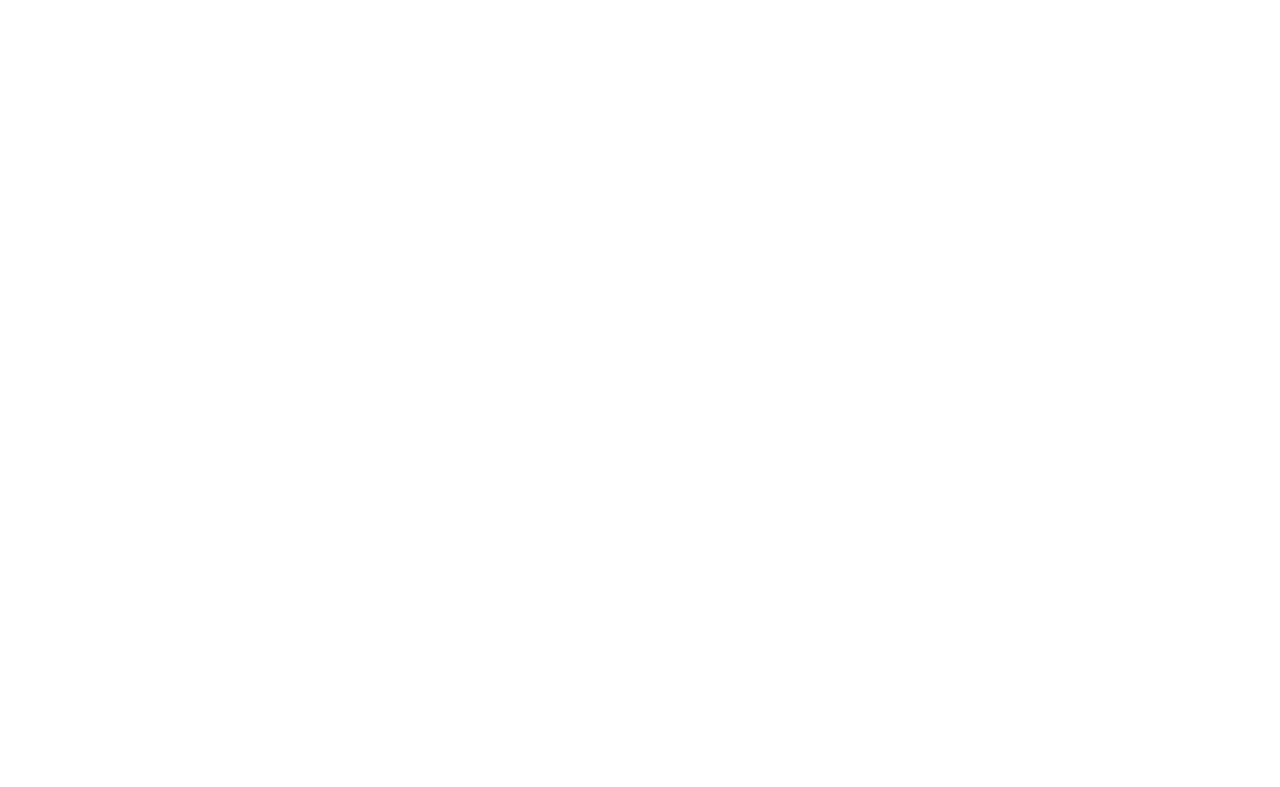
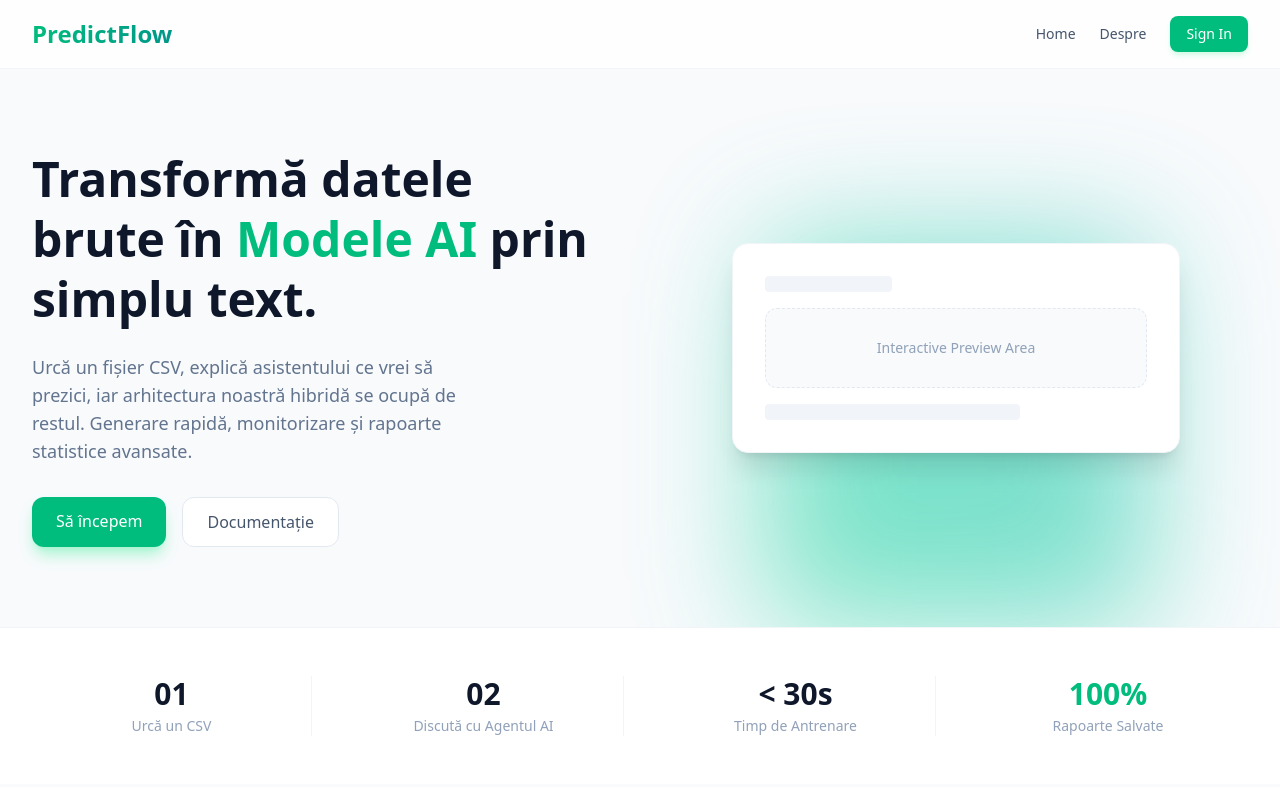
Before and after one commit to Denx26/PredictFlow, a website: page frontend/index.html in a window 1280 px wide. Drawn offline with nearby package versions, Linux system fonts and the light colour scheme.

```diff
--- a/frontend/index.html
+++ b/frontend/index.html
@@ -1,11 +1,74 @@
 <!DOCTYPE html>
-<html lang="en">
+<html lang="ro">
 <head>
     <meta charset="UTF-8">
     <meta name="viewport" content="width=device-width, initial-scale=1.0">
-    <title></title>
+    <title>PredictFlow - Platformă Inteligentă AutoML</title>
+    <script src="https://cdn.jsdelivr.net/npm/@tailwindcss/browser@4"></script>
 </head>
-<body>
+<body class="bg-slate-50 text-slate-800 font-sans">
+
+    <nav class="sticky top-0 bg-white/80 backdrop-blur-md border-b border-slate-100 px-8 py-4 flex justify-between items-center z-50">
+        <div class="flex items-center gap-2">
+            <span class="text-2xl font-bold bg-gradient-to-r from-emerald-500 to-teal-600 bg-clip-text text-transparent">PredictFlow</span>
+        </div>
+        <div class="flex items-center gap-6">
+            <a href="#" class="text-sm font-medium text-slate-600 hover:text-emerald-500 transition">Home</a>
+            <a href="#" class="text-sm font-medium text-slate-600 hover:text-emerald-500 transition">Despre</a>
+            <a href="login.html" class="px-4 py-2 text-sm font-medium text-white bg-emerald-500 rounded-lg hover:bg-emerald-600 shadow-md shadow-emerald-100 transition">Sign In</a>
+        </div>
+    </nav>
+
+    <main class="max-w-7xl mx-auto px-8 py-20 grid grid-cols-1 md:grid-cols-2 gap-12 items-center">
+        <div class="space-y-6">
+            <h1 class="text-5xl font-extrabold leading-tight text-slate-900">
+                Transformă datele brute în <span class="text-emerald-500">Modele AI</span> prin simplu text.
+            </h1>
+            <p class="text-lg text-slate-500 max-w-md">
+                Urcă un fișier CSV, explică asistentului ce vrei să prezici, iar arhitectura noastră hibridă se ocupă de restul. Generare rapidă, monitorizare și rapoarte statistice avansate.
+            </p>
+            <div class="flex gap-4 pt-2">
+                <a href="login.html" class="px-6 py-3 font-medium text-white bg-emerald-500 rounded-xl hover:bg-emerald-600 shadow-lg shadow-emerald-200 transition">
+                    Să începem
+                </a>
+                <button class="px-6 py-3 font-medium text-slate-600 bg-white border border-slate-200 rounded-xl hover:bg-slate-50 transition">
+                    Documentație
+                </button>
+            </div>
+        </div>
+
+        <div class="flex justify-center relative">
+            <div class="w-96 h-96 bg-gradient-to-tr from-emerald-400 to-teal-500 rounded-3xl opacity-20 blur-3xl absolute -z-10 animate-pulse"></div>
+            <div class="bg-white p-8 rounded-2xl shadow-xl border border-slate-100 w-full max-w-md space-y-4">
+                <div class="h-4 w-1/3 bg-slate-100 rounded"></div>
+                <div class="h-20 w-full bg-slate-50 rounded-xl border border-dashed border-slate-200 flex items-center justify-center text-slate-400 text-sm">
+                    Interactive Preview Area
+                </div>
+                <div class="h-4 w-2/3 bg-slate-100 rounded"></div>
+            </div>
+        </div>
+    </main>
+
+    <section class="bg-white border-t border-slate-100 py-12">
+        <div class="max-w-7xl mx-auto px-8 grid grid-cols-2 md:grid-cols-4 gap-8">
+            <div class="text-center md:border-r border-slate-100 last:border-0">
+                <p class="text-3xl font-bold text-slate-900">01</p>
+                <p class="text-sm text-slate-400 font-medium mt-1">Urcă un CSV</p>
+            </div>
+            <div class="text-center md:border-r border-slate-100 last:border-0">
+                <p class="text-3xl font-bold text-slate-900">02</p>
+                <p class="text-sm text-slate-400 font-medium mt-1">Discută cu Agentul AI</p>
+            </div>
+            <div class="text-center md:border-r border-slate-100 last:border-0">
+                <p class="text-3xl font-bold text-slate-900">&lt; 30s</p>
+                <p class="text-sm text-slate-400 font-medium mt-1">Timp de Antrenare</p>
+            </div>
+            <div class="text-center last:border-0">
+                <p class="text-3xl font-bold text-emerald-500">100%</p>
+                <p class="text-sm text-slate-400 font-medium mt-1">Rapoarte Salvate</p>
+            </div>
+        </div>
+    </section>
 
 </body>
 </html>
--- a/frontend/style.css
+++ b/frontend/style.css
@@ -0,0 +1 @@
+@import "tailwindcss";
```
Also changed, not shown: package.json (added, +10 -0 lines), frontend/output/output.css (added), 2 other files.
